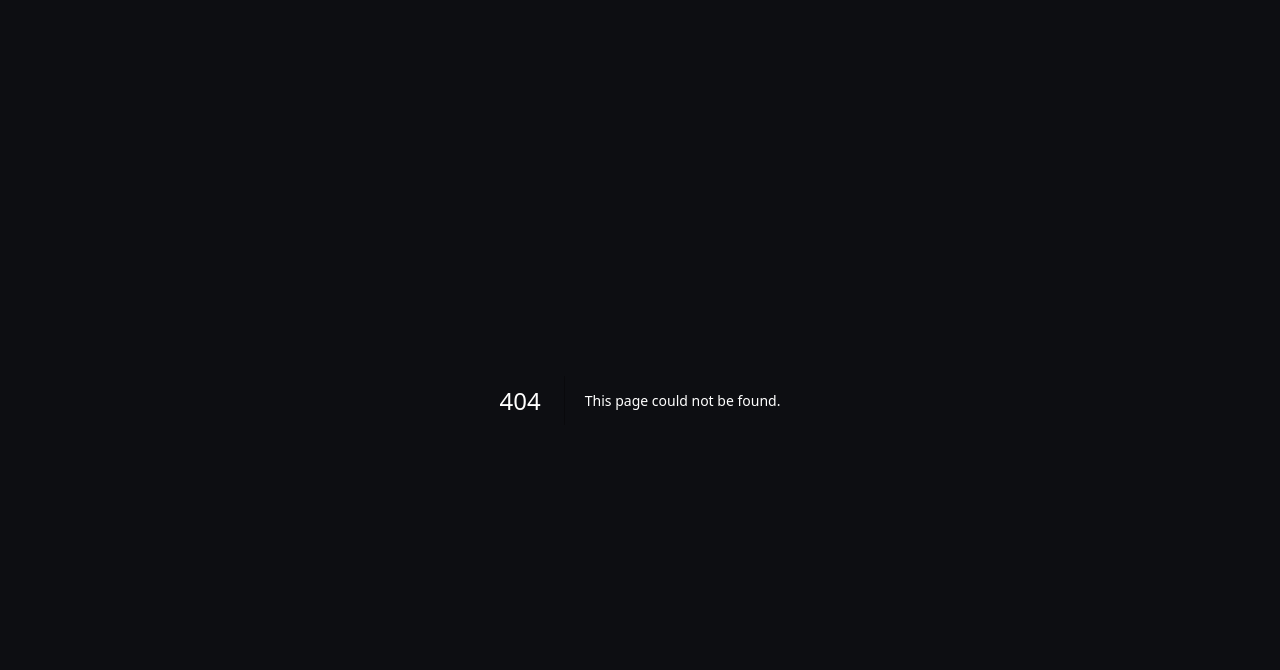
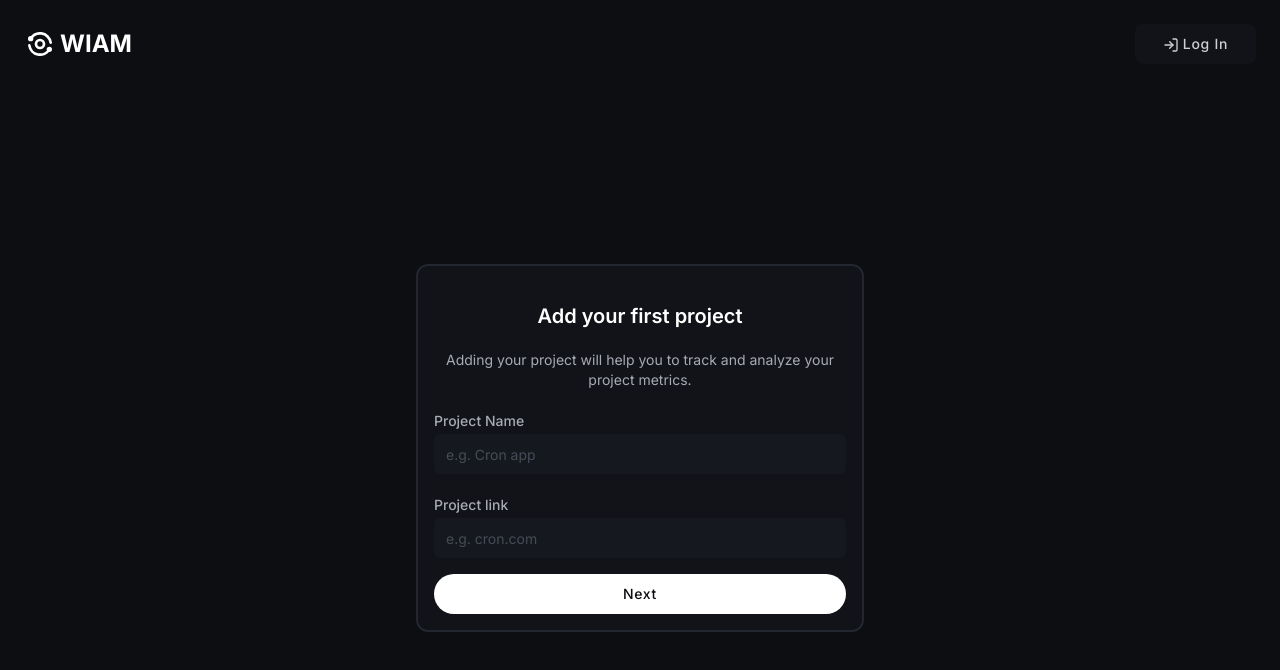
Before and after one commit to glitch-afk/WIAM, a Next.js app: page /register/first-project in a window 1280 px wide. Before the commit this address had no page. Shown: the top 670 px of the page. Built offline with nearby package versions, Linux system fonts and the light colour scheme.

Commit message:
chore: add project screen added

```diff
--- a/src/components/ui/button/button.tsx
+++ b/src/components/ui/button/button.tsx
@@ -28,13 +28,13 @@ const shapes: Record<ShapeNames, string[]> = {
 
 const variants: Record<VariantNames, string[]> = {
   ghost: ["bg-transparent"],
-  solid: ["text-white"],
+  solid: ["text-brand-50"],
   transparent: ["bg-transparent hover:bg-brand-400"],
 }
 const colors: Record<ColorNames, string[]> = {
-  primary: ["text-brand", "bg-brand-700", "border-none"],
+  primary: ["text-brand-50", "bg-brand-600", "border-none"],
   white: ["text-brand-700", "bg-white", "border-white"],
-  gray: ["text-gray-900", "bg-brand-600", "border-gray-100"],
+  gray: ["text-brand-50", "bg-brand-600", "border-brand-400"],
   success: ["text-green-500", "bg-green-500", "border-green-500"],
   info: ["text-blue-500", "bg-blue-500", "border-blue-500"],
   warning: ["text-yellow-500", "bg-yellow-500", "border-yellow-500"],
@@ -137,9 +137,7 @@ const Button = forwardRef<HTMLButtonElement, ButtonProps>(
             : "hover:shadow-large focus:shadow-large focus:outline-none",
           isLoading && "pointer-events-auto cursor-default focus:outline-none",
           fullWidth && "w-full",
-          color === "white" || color === "gray"
-            ? "text-gray-900"
-            : variants[variant],
+          color === "white" ? "text-brand-700" : variants[variant],
           shapes[shape],
           shape === "circle" ? `${sizeClassNames[1]}` : `${sizeClassNames[0]}`,
           className
--- a/src/layouts/_default.tsx
+++ b/src/layouts/_default.tsx
@@ -1,8 +1,11 @@
 import React from "react"
+import Link from "next/link"
 import SiteHeader from "@/layouts/header/_default"
 
 import { siteConfig } from "@/config/site"
 import { cn } from "@/lib/utils"
+import { Icons } from "@/components/icons"
+import Button from "@/components/ui/button/button"
 
 const DefaultLayout = ({
   children,
@@ -11,7 +14,23 @@ const DefaultLayout = ({
   return (
     <div className="mx-auto w-full">
       <header className="w-full mx-auto my-6 container">
-        <SiteHeader items={siteConfig.mainNav} />
+        <SiteHeader items={siteConfig.mainNav}>
+          <Button
+            variant="transparent"
+            size="mini"
+            shape="pill"
+            color="primary"
+          >
+            Log in
+          </Button>
+          <Link
+            href="/register"
+            className="bg-white rounded-full px-4 h-8 text-brand-700 text-center flex items-center font-medium text-sm"
+          >
+            Get Started
+            <Icons.rightArrow className="inline h-4 w-4 ml-1" />
+          </Link>
+        </SiteHeader>
       </header>
       <main className={cn(" mx-auto", contentClassName)}>{children}</main>
     </div>
--- a/src/layouts/_onboarding.tsx
+++ b/src/layouts/_onboarding.tsx
@@ -1,6 +1,8 @@
 import React from "react"
 
 import { cn } from "@/lib/utils"
+import { Icons } from "@/components/icons"
+import Button from "@/components/ui/button/button"
 import SiteHeader from "./header/_default"
 
 const OnboardingLayout = ({
@@ -10,7 +12,12 @@ const OnboardingLayout = ({
   return (
     <div className="mx-auto w-full ">
       <header className="w-full mx-auto my-6 container">
-        <SiteHeader />
+        <SiteHeader>
+          <Button size="small" variant="solid" color="gray" shape="rounded">
+            <Icons.arrowUpRight className="w-4 h-4 inline mr-1" />
+            Log In
+          </Button>
+        </SiteHeader>
       </header>
       <main className={cn("mx-auto", contentClassName)}>{children}</main>
     </div>
--- a/src/layouts/header/_default.tsx
+++ b/src/layouts/header/_default.tsx
@@ -5,13 +5,13 @@ import type { NavItem } from "@/types"
 import { siteConfig } from "@/config/site"
 import { Icons } from "@/components/icons"
 import MainNav from "@/components/main-nav"
-import Button from "@/components/ui/button"
 
 interface MainNavProps {
+  children: React.ReactNode
   items?: NavItem[]
 }
 
-const SiteHeader = ({ items }: MainNavProps) => {
+const SiteHeader = ({ items, children }: MainNavProps) => {
   return (
     <div className="sticky top-0 z-40 w-full flex space-between items-center">
       <Link href="/" className="w-full hidden md:flex items-center">
@@ -25,18 +25,7 @@ const SiteHeader = ({ items }: MainNavProps) => {
         <MainNav items={items} />
       </div>
       {/* right nav */}
-      <div className="justify-end space-x-4 w-full flex">
-        <Button variant="transparent" size="mini" shape="pill" color="primary">
-          Log in
-        </Button>
-        <Link
-          href="/register"
-          className="bg-white rounded-full px-4 h-8 text-brand-700 text-center flex items-center font-medium text-sm"
-        >
-          Get Started
-          <Icons.rightArrow className="inline h-4 w-4 ml-1" />
-        </Link>
-      </div>
+      <div className="justify-end space-x-4 w-full flex">{children}</div>
     </div>
   )
 }
--- /dev/null
+++ b/src/pages/register/first-project.tsx
@@ -0,0 +1,48 @@
+import React, { type ReactElement } from "react"
+import OnboardingLayout from "@/layouts/_onboarding"
+
+import Button from "@/components/ui/button/button"
+import { Input } from "@/components/ui/input"
+import { Label } from "@/components/ui/label"
+
+const AddProject = () => {
+  return (
+    <div className="w-full max-w-md rounded-xl border-2 border-brand-400 bg-brand-600 p-4">
+      <h2 className="my-5 text-center text-xl font-semibold">
+        Add your first project
+      </h2>
+      <p className="my-4 text-center text-sm text-brand-100">
+        Adding your project will help you to track and analyze your project
+        metrics.
+      </p>
+      {/* project name */}
+      <div className="mt-6 grid w-full items-center gap-1.5">
+        <Label htmlFor="project_name">Project Name</Label>
+        <Input type="text" id="project_name" placeholder="e.g. Cron app" />
+      </div>
+      {/* project link */}
+      <div className="mt-6 grid w-full items-center gap-1.5">
+        <Label htmlFor="project_name">Project link</Label>
+        <Input type="text" id="project_name" placeholder="e.g. cron.com" />
+      </div>
+      <Button
+        variant="solid"
+        color="white"
+        size="small"
+        className="w-full mt-4"
+      >
+        Next
+      </Button>
+    </div>
+  )
+}
+
+AddProject.getLayout = function getLayout(page: ReactElement) {
+  return (
+    <OnboardingLayout contentClassName="flex min-h-[90vh] w-full items-center justify-center">
+      {page}
+    </OnboardingLayout>
+  )
+}
+
+export default AddProject
--- a/src/pages/register/index.tsx
+++ b/src/pages/register/index.tsx
@@ -12,7 +12,7 @@ import { Label } from "@/components/ui/label"
 const RegisterPage = () => {
   return (
     <div className="w-full max-w-md rounded-xl border-2 border-brand-500 bg-brand-600 p-4">
-      <h2 className="my-5 text-center text-xl font-semibold text-brand-50">
+      <h2 className="my-5 text-center text-xl font-semibold">
         Create your Account
       </h2>
       {/* signin with google */}
```
